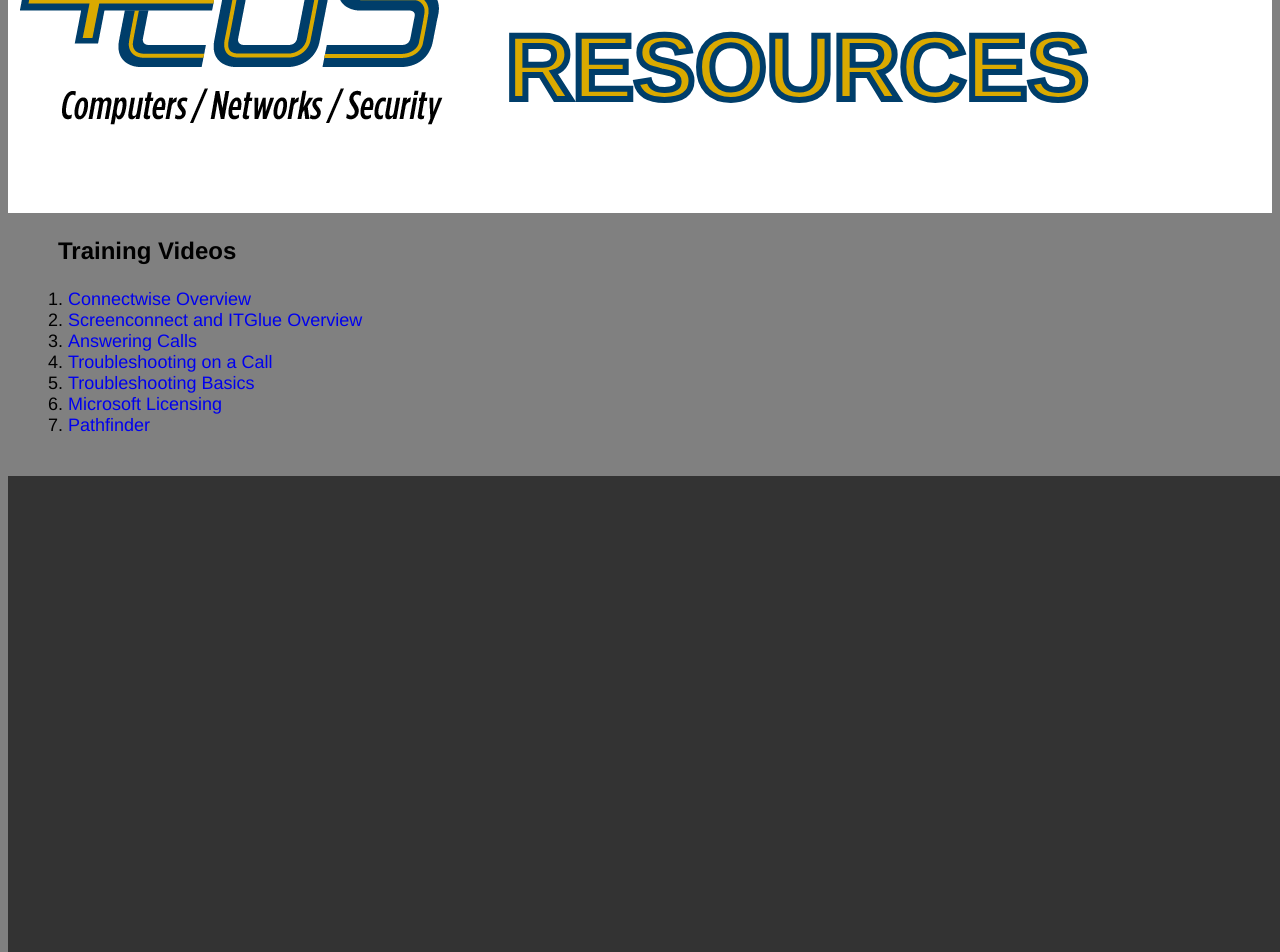
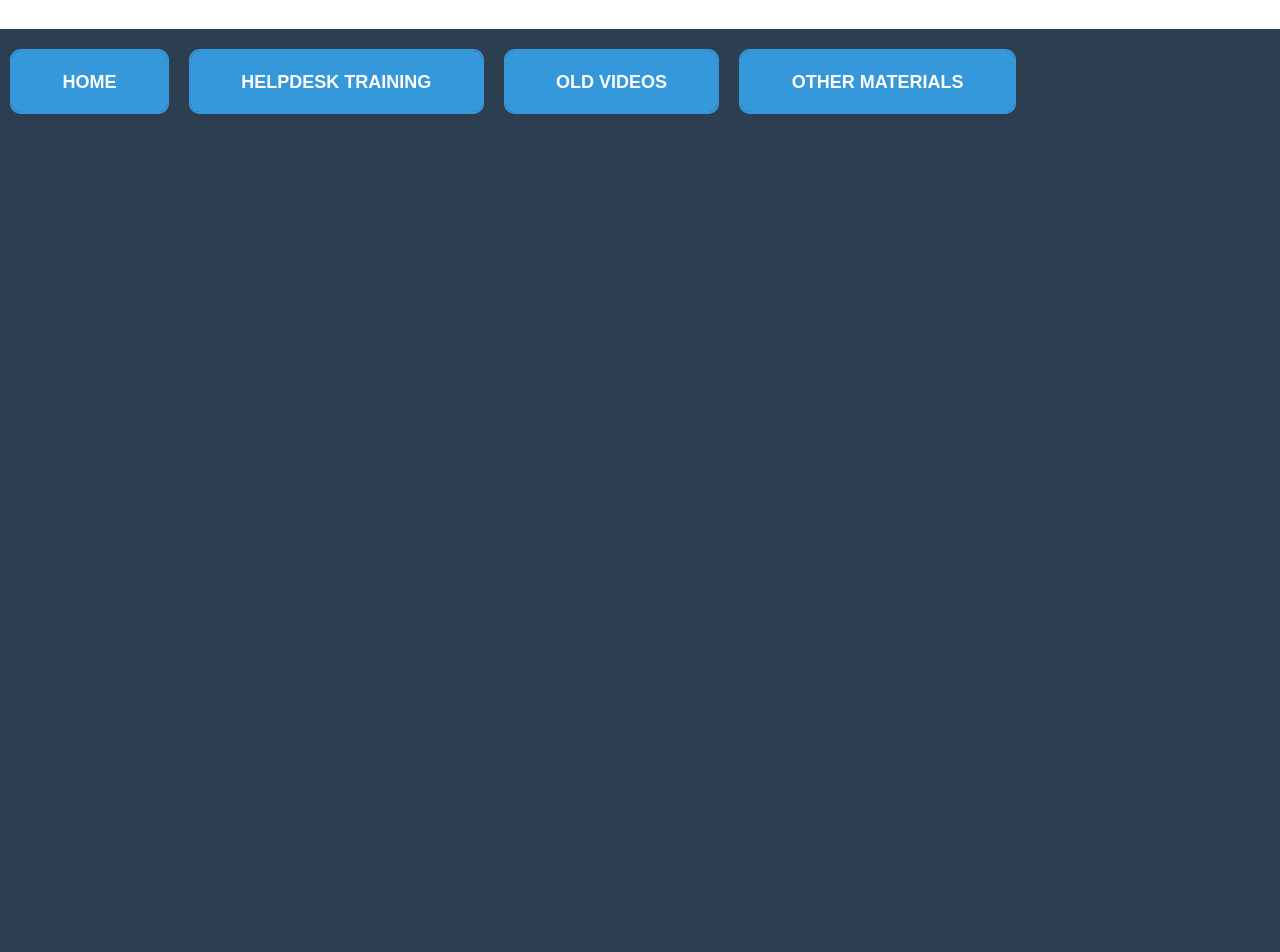
Before and after one commit to tyleroren/4eosTraining, a plain HTML site: page index.html in a window 1280 px wide. Shown: the part 160-1112 px from the top of the page. Drawn offline with Linux system fonts and the light colour scheme.

Commit message:
Add buttons for categories, change arrays to objects

```diff
--- a/index.html
+++ b/index.html
@@ -18,9 +18,15 @@
             </h1>
         </div>
     </div>
+    <div class="menu">
+        <button class="home">Home</button>
+        <button class="helpdesk">Helpdesk Training</button>
+        <button class="old">Old Videos</button>
+        <button class="other">Other Materials</button>
+    </div>
     <div class="content">
         <div>
-            <p class="videoHeader">Training Videos</p>
+            <p class="videoHeader"></p>
             <ol class="vidList"></ol>
         </div>
         <div>
--- a/scripts/script.js
+++ b/scripts/script.js
@@ -1,14 +1,9 @@
-const videos = [
-    "connectwise.mp4", "Connectwise Overview",
-    "scitg.mp4", "Screenconnect and ITGlue Overview",
-    "", "Answering Calls",
-    "", "Troubleshooting on a Call",
-    "", "Troubleshooting Basics",
-    "", "Microsoft Licensing",
-    "", "Pathfinder"
-];
-const index = [
-        "", [
+const materials = [
+    {
+        category: "helpdesk",
+        title: "Connectwise Overview",
+        filename: "connectwise.mp4",
+        index: [
             "00:00", "Connectwise Login and Introduction",
             "02:49", "Connectwise Navigation",
             "04:09", "Introduction to the Service Board",
@@ -17,56 +12,107 @@ const index = [
             "20:09", "Adding Notes to a Ticket / Intro to Time Entry",
             "35:19", "Time Sheet Management",
             "44:55", "Customizing Connectwise"
-        ],
-        "", [],
-        "", [],
-        "", [],
-        "", [],
-        "", [],
-        "", []
+        ]
+    },
+    {
+        category: "helpdesk",
+        title: "Screenconnect and ITGlue Overview",
+        filename: "testSC.mp4",
+        index: [
+            "00:00", "test1",
+            "01:01", "test2",
+            "02:02", "test3"
+        ]
+    },
+    {
+        category: "helpdesk",
+        title: "Answering Calls",
+        filename: "",
+        index: []
+    },
+    {
+        category: "helpdesk",
+        title: "Troubleshooting on a Call",
+        filename: "",
+        index: []
+    },
+    {
+        category: "helpdesk",
+        title: "Troubleshooting Basics",
+        filename: "",
+        index: []
+    },
+    {
+        category: "helpdesk",
+        title: "Advanced Troubleshooting",
+        filename: "",
+        index: []
+    },
+    {
+        category: "helpdesk",
+        title: "Microsoft Licensing",
+        filename: "",
+        index: []
+    },
+    {
+        category: "helpdesk",
+        title: "Pathfinder",
+        filename: "",
+        index: []
+    },
+    {
+        category: "old",
+        title: "Pax8 Information",
+        filename: "testpax8.mp4",
+        index: [
+            "00:00", "test10",
+            "01:01", "test09",
+            "02:02", "test08"
+        ]
+    },
 ];
-const vidList = document.querySelector('.vidList');
 
-createVideoList()
+document.querySelectorAll('button').forEach((item) => item.addEventListener('click', (e) => {
+    createVideoList(e.target.classList[0], e.target.textContent);
+}));
 
-
-function createVideoList() {
-    let filename = "";
-    videos.forEach((item, index) => {
-        let list = document.createElement('li');
-        let a = document.createElement('a');
-        if (index % 2 === 0) {
-            filename = item;
-        } else {
-            a.textContent = item;
+function createVideoList(source, header) {
+    const timeStamp = document.querySelector('.timeStamp');
+    document.querySelector('.videoHeader').textContent = header;
+    if (source === "home") location.reload();
+    const vidList = document.querySelector('.vidList');
+    while (vidList.firstChild) vidList.removeChild(vidList.lastChild);
+    while (timeStamp.firstChild) timeStamp.removeChild(timeStamp.lastChild);
+    materials.forEach((item, index) => {
+        if (item.category === source) {
+            let list = document.createElement('li');
+            let a = document.createElement('a');
+            a.textContent = item.title;
             a.href = "javascript:void(0);";
-            a.setAttribute("onclick", `timeStampSelection(${index}, '${filename}', '${item}');`);
+            a.setAttribute("onclick", `timeStampSelection('${item.filename}', '${item.title}', ${index})`);
             list.appendChild(a);
             vidList.appendChild(list);
         };
     });
 }
 
-
-function timeStampSelection(vidSelector, filename, fullname) {
+function timeStampSelection(filename, title, selector) {
     const timeStamp = document.querySelector('.timeStamp');
     const videoTitle = document.createElement('p');
     let href = "";
-    while (timeStamp.firstChild) {
-        timeStamp.removeChild(timeStamp.lastChild);
-    }
-    document.querySelector('#videoPlayer').setAttribute('src', '');
+    while (timeStamp.firstChild) timeStamp.removeChild(timeStamp.lastChild);
+    document.querySelector('#videoPlayer').setAttribute('src', `videos/${filename}`);
+    document.getElementById('videoPlayer').style.visibility = "visible";
     videoTitle.classList.add("videoTitle");
-    videoTitle.textContent = fullname;
+    videoTitle.textContent = title;
     timeStamp.appendChild(videoTitle);
-    index[vidSelector].forEach((item, index) => {
+    materials[selector].index.forEach((item, index) => {
         let list = document.createElement('li');
         let a = document.createElement('a');
         if (index % 2 === 0) {
             href = item;
         } else {
             a.textContent = `${item} [${href}]`;
-            // a.href = `videos/${filename}#t=${href}`;
             a.href = "javascript:void(0);";
             a.setAttribute("onclick", `videoPlayer('${href}', '${filename}');`);
             list.appendChild(a);
--- a/scripts/style.css
+++ b/scripts/style.css
@@ -6,14 +6,11 @@
 
 html,
 body {
-    background-color: grey;
+    background-color: #2c3e50;
     font-family: Helvetica, 'Open Sans', sans-serif;
     height: 100%;
     font-size: 18px;
-}
-
-.content {
-    display: flex;
+    margin: 0px;
 }
 
 .header {
@@ -21,14 +18,31 @@ body {
     background-color: white;
 }
 
+.menu {
+    display: flex;
+}
+
+.content {
+    display: flex;
+    min-height: 200px;
+}
+
+
+
+.logo img {
+    margin-left: 20px;
+    height: 184px;
+    width: 240px;
+}
+
 .title {
     padding-left: 30px;
-    font-size: 46px;
+    font-size: 24px;
     font-weight: bolder;
     color: rgb(218,170,0);
     -webkit-text-stroke-color: rgb(0,62,106);
-    -webkit-text-stroke-width: 6px;
-    max-width: 700px;
+    -webkit-text-stroke-width: 3px;
+    max-width: 550px;
 }
 
 .vidList,
@@ -58,7 +72,7 @@ a:active {
 }
 
 .player {
-    margin-top: 20px;
+    margin: 10px;
     height: 1000px;
 }
 
@@ -67,4 +81,38 @@ video {
     height: 100vw;
     max-width: 1600px;
     max-height: 900px;
+    visibility: hidden;
 }
+
+button {
+    appearance: none;
+    background-color: transparent;
+    border: 2px solid #3498db;
+    border-radius: 0.6em;
+    color: #fff;
+    cursor: pointer;
+    display: flex;
+    align-self: center;
+    font-size: 1rem;
+    font-weight: 400;
+    line-height: 1;
+    margin: 20px 10px;
+    padding: 1.2em 2.8em;
+    text-decoration: none;
+    text-align: center;
+    text-transform: uppercase;
+    font-family: 'Montserrat', sans-serif;
+    font-weight: 700;
+    box-shadow: 0 0 40px 40px #3498db inset, 0 0 0 0 #3498db;
+    transition: all 150ms ease-in-out;
+
+    &:hover {
+        color: #fff;
+        outline: 0;
+        box-shadow: 0 0 10px 0 #3498db inset, 0 0 10px 4px #3498db;
+    }
+    &:focus {
+        color: #fff;
+        outline: 0;
+    }
+}
```
